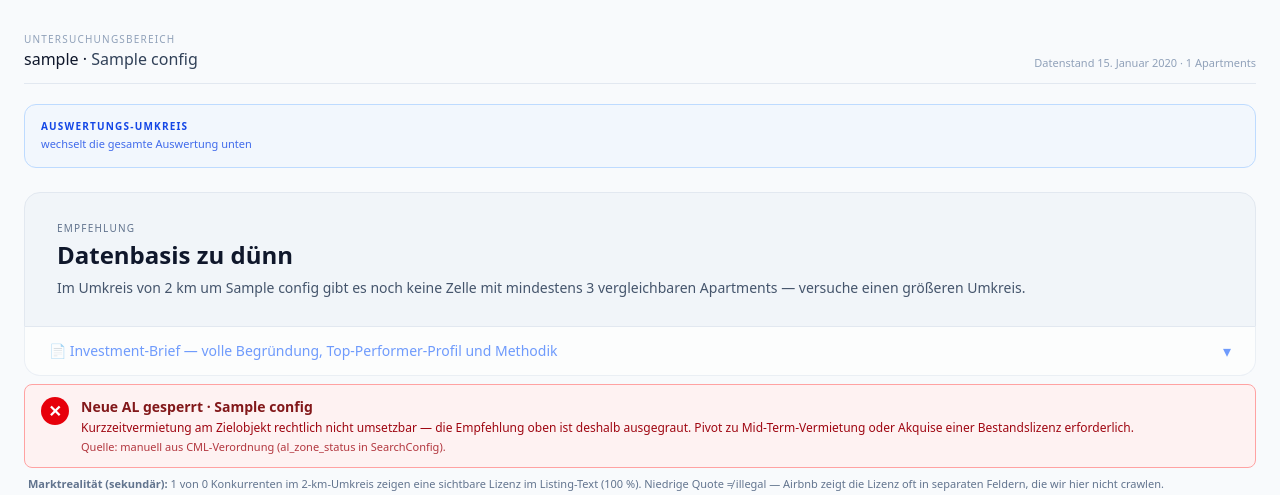
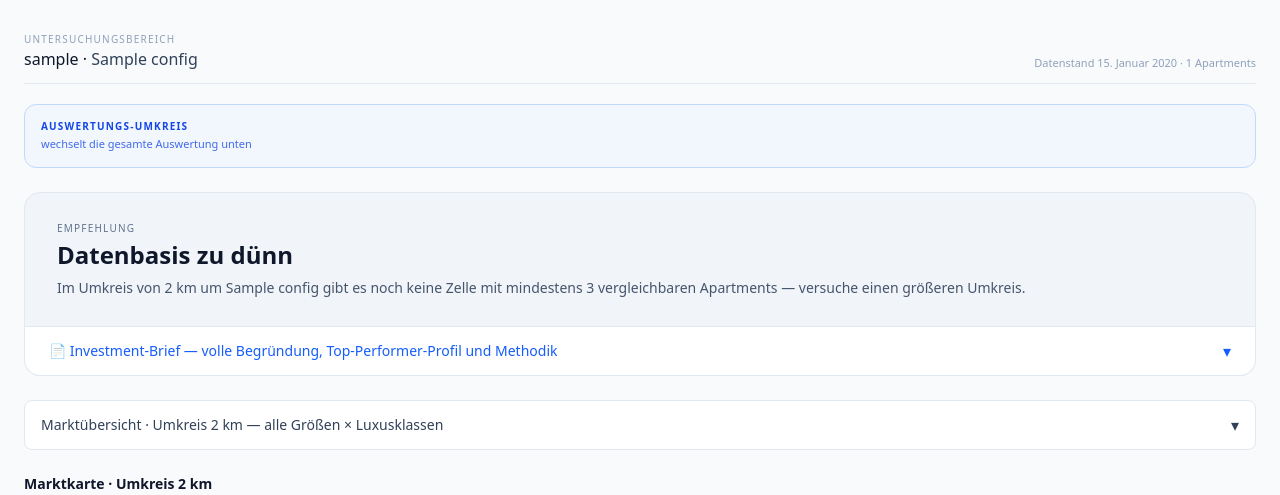
Before and after one commit to karlgrey/AirBI, a FastAPI app: page / in a window 1280 px wide. Shown: the top 495 px of the page. Run offline with FastAPI, Linux system fonts and the light colour scheme; tables that the repository leaves empty hold one stand-in row (values such as "Sample post"); style sheets or scripts are compiled from the project's sources; some libraries are stand-ins or nearby versions.

Commit message:
revert(insights): AL-Lizenz-Feature wieder rausnehmen
Pilot 2026-06-04 ergab: offizielle CML-Zonen-Daten sind ohne portu-
giesisch-sprachige Recherche nicht zugänglich; die im Description-
Text sichtbaren Lizenzen sind nur ein schwaches Markt-Indiz (kein
Rechts-Indikator). Feature würde mehr Verwirrung als Erkenntnis
schaffen, daher zurück bis offizielle Datenquelle gesichert ist.

Code-Revert:
- Template: AL-Strip und Hero-Dimmung weg
- SegmentMatrix: al_zone_status/label/license_count/density entfernt
- compute_segment_matrix: AL-Block raus
- parser: extract_al_license + AL-Patterns entfernt
- ParsedListing/ListingDetail: license_number-Feld weg
- search_crawl: merge_detail/persist_results/refresh_details ohne
  license_number-Pfad
- Test extract_al_license entfernt

Bleibt erhalten (für mögliche spätere Wiederaufnahme):
- SearchConfig.al_zone_status/al_zone_label Spalten + Migration
  c3d4e5f6a7b8 (dormant, no-op ohne Anwender-Code)
- Listing.license_number/al_status Spalten (waren laut Brief §5 bereits
  vor diesem Slice reserviert)

Spec-Doc als PAUSIERT markiert.

Co-Authored-By: Claude Opus 4.7 (1M context) <noreply@anthropic.com>

```diff
--- a/airbi/scraper/models.py
+++ b/airbi/scraper/models.py
@@ -29,7 +29,6 @@ class ParsedListing:
     search_position: int | None
     amenities: list[str] | None = None
     description: str | None = None
-    license_number: str | None = None    # Aus Description-Regex (Brief §11 AL-Layer).
 
 
 @dataclass
@@ -42,4 +41,3 @@ class ListingDetail:
     max_guests: int | None
     amenities: list[str] | None = None
     description: str | None = None
-    license_number: str | None = None    # Aus Description-Regex (Brief §11 AL-Layer).
--- a/airbi/web/templates/_matrix_region.html
+++ b/airbi/web/templates/_matrix_region.html
@@ -17,12 +17,11 @@
     {% set rate_pct = (matrix.review_rate * 100)|round|int %}
     {% set center = matrix.center_label or "das Zielobjekt" %}
     {% set radius_int = matrix.radius_km|int %}
-    {% set al_blocked = matrix.al_zone_status == "CONTENCAO_ABSOLUTA" %}
 
     <article>
       {# ============ HERO-EMPFEHLUNG ============ #}
       {% if has_best %}
-        <section class="rounded-t-2xl bg-gradient-to-br from-slate-900 to-slate-800 px-6 py-6 sm:px-8 sm:py-7 text-white shadow-lg {% if al_blocked %}opacity-60 grayscale{% endif %}">
+        <section class="rounded-t-2xl bg-gradient-to-br from-slate-900 to-slate-800 px-6 py-6 sm:px-8 sm:py-7 text-white shadow-lg">
           <div class="text-[10px] uppercase tracking-[0.12em] text-slate-400 mb-1">
             Empfehlung
           </div>
@@ -67,7 +66,7 @@
       {% endif %}
 
       {# ============ INVESTMENT-BRIEF (ausklappbar) ============ #}
-      <details class="rounded-b-2xl border border-t-0 border-slate-200 bg-white mb-2 group {% if al_blocked %}opacity-60{% endif %}">
+      <details class="rounded-b-2xl border border-t-0 border-slate-200 bg-white mb-6 group">
         <summary class="cursor-pointer list-none flex items-center justify-between px-6 py-3 text-sm text-blue-600 font-medium hover:bg-slate-50">
           <span>📄 Investment-Brief — volle Begründung, Top-Performer-Profil und Methodik</span>
           <span class="text-base group-open:rotate-180 transition-transform">▾</span>
@@ -118,53 +117,6 @@
           </p>
         </div>
       </details>
-
-      {# ============ AL-LIZENZ-STATUS (Brief §11) ============ #}
-      {# Zwei klar getrennte Aussagen:
-         1) Zonen-Status am Zielobjekt — rechtliche Quelle (CML / manuell)
-         2) Lizenz-Dichte unter den Konkurrenten — Markt-Indiz, sekundär #}
-      {% set al_density_pct = (matrix.al_license_density * 100)|round|int if matrix.al_license_density is not none else None %}
-      {% if matrix.al_zone_status == "ABSORCAO" %}
-        <div class="mb-6 rounded-lg border border-emerald-300 bg-emerald-50 px-4 py-3 flex items-start gap-3">
-          <div class="shrink-0 w-7 h-7 rounded-full bg-emerald-600 text-white flex items-center justify-center font-bold">✓</div>
-          <div class="flex-1 min-w-0">
-            <div class="text-sm font-semibold text-emerald-900">Neue AL möglich · {{ matrix.al_zone_label or "Zona de Absorção" }}</div>
-            <div class="text-[11px] text-emerald-800/80 mt-0.5">Quelle: manuell aus CML-Verordnung (al_zone_status in SearchConfig).</div>
-          </div>
-        </div>
-      {% elif matrix.al_zone_status == "CONTENCAO" %}
-        <div class="mb-6 rounded-lg border border-yellow-300 bg-yellow-50 px-4 py-3 flex items-start gap-3">
-          <div class="shrink-0 w-7 h-7 rounded-full bg-yellow-600 text-white flex items-center justify-center font-bold">!</div>
-          <div class="flex-1 min-w-0">
-            <div class="text-sm font-semibold text-yellow-900">Neue AL eingeschränkt · {{ matrix.al_zone_label or "Zona de Contenção" }}</div>
-            <div class="text-[12px] text-yellow-800 mt-0.5">Kein freier Neuzugang ohne Quoten-/Kontingent-Prüfung der CML.</div>
-            <div class="text-[11px] text-yellow-800/80 mt-0.5">Quelle: manuell aus CML-Verordnung (al_zone_status in SearchConfig).</div>
-          </div>
-        </div>
-      {% elif matrix.al_zone_status == "CONTENCAO_ABSOLUTA" %}
-        <div class="mb-6 rounded-lg border border-red-300 bg-red-50 px-4 py-3 flex items-start gap-3">
-          <div class="shrink-0 w-7 h-7 rounded-full bg-red-600 text-white flex items-center justify-center font-bold">✕</div>
-          <div class="flex-1 min-w-0">
-            <div class="text-sm font-semibold text-red-900">Neue AL gesperrt · {{ matrix.al_zone_label or "Zona de Contenção absoluta" }}</div>
-            <div class="text-[12px] text-red-800 mt-0.5">Kurzzeitvermietung am Zielobjekt rechtlich nicht umsetzbar — die Empfehlung oben ist deshalb ausgegraut. Pivot zu Mid-Term-Vermietung oder Akquise einer Bestandslizenz erforderlich.</div>
-            <div class="text-[11px] text-red-800/80 mt-0.5">Quelle: manuell aus CML-Verordnung (al_zone_status in SearchConfig).</div>
-          </div>
-        </div>
-      {% else %}
-        <div class="mb-6 rounded-lg border border-slate-300 bg-slate-50 px-4 py-3 flex items-start gap-3">
-          <div class="shrink-0 w-7 h-7 rounded-full bg-slate-400 text-white flex items-center justify-center font-bold">?</div>
-          <div class="flex-1 min-w-0">
-            <div class="text-sm font-semibold text-slate-700">AL-Status nicht geprüft</div>
-            <div class="text-[12px] text-slate-600 mt-0.5">Bitte aus dem CML-Geodados-Portal (Áreas de Contenção – Alojamento Local) ermitteln und <code>search_config.al_zone_status</code> auf <code>ABSORCAO</code>, <code>CONTENCAO</code> oder <code>CONTENCAO_ABSOLUTA</code> setzen.</div>
-          </div>
-        </div>
-      {% endif %}
-      {# Lizenz-Dichte als kleines sekundäres Indiz unter der Strip #}
-      {% if al_density_pct is not none %}
-        <p class="text-[11px] text-slate-500 -mt-4 mb-6 ml-1">
-          <strong>Marktrealität (sekundär):</strong> {{ matrix.al_license_count }} von {{ matrix.listing_count }} Konkurrenten im {{ radius_int }}-km-Umkreis zeigen eine sichtbare Lizenz im Listing-Text ({{ al_density_pct }} %). Niedrige Quote ≠ illegal — Airbnb zeigt die Lizenz oft in separaten Feldern, die wir hier nicht crawlen.
-        </p>
-      {% endif %}
 
       {# ============ MARKTÜBERSICHT (ausklappbar, Default zu) ============ #}
       <details class="rounded-lg border border-slate-200 bg-white mb-6 group">
```
Also changed, not shown: airbi/insights/segment_matrix.py (+0 -18 lines), airbi/scraper/parser.py (+0 -28 lines), airbi/scraper/search_crawl.py (+0 -9 lines), docs/superpowers/specs/2026-06-04-al-license-check-design.md (+8 -1 lines), tests/test_scraper_parser.py (+0 -12 lines).
